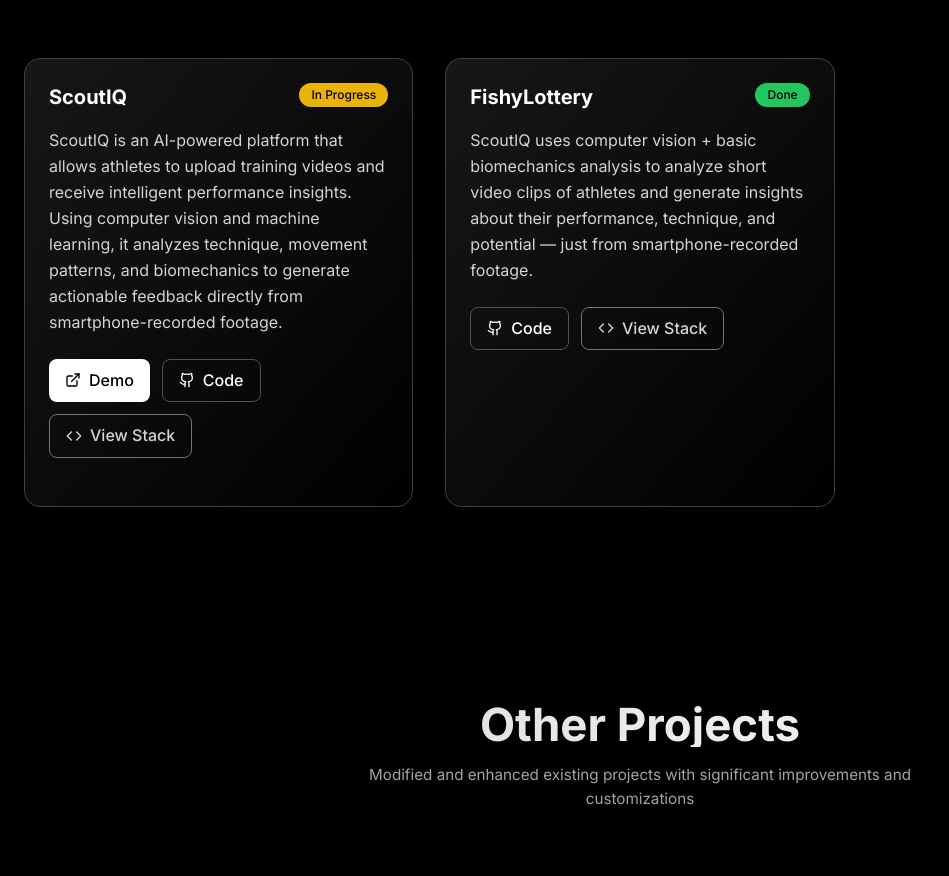
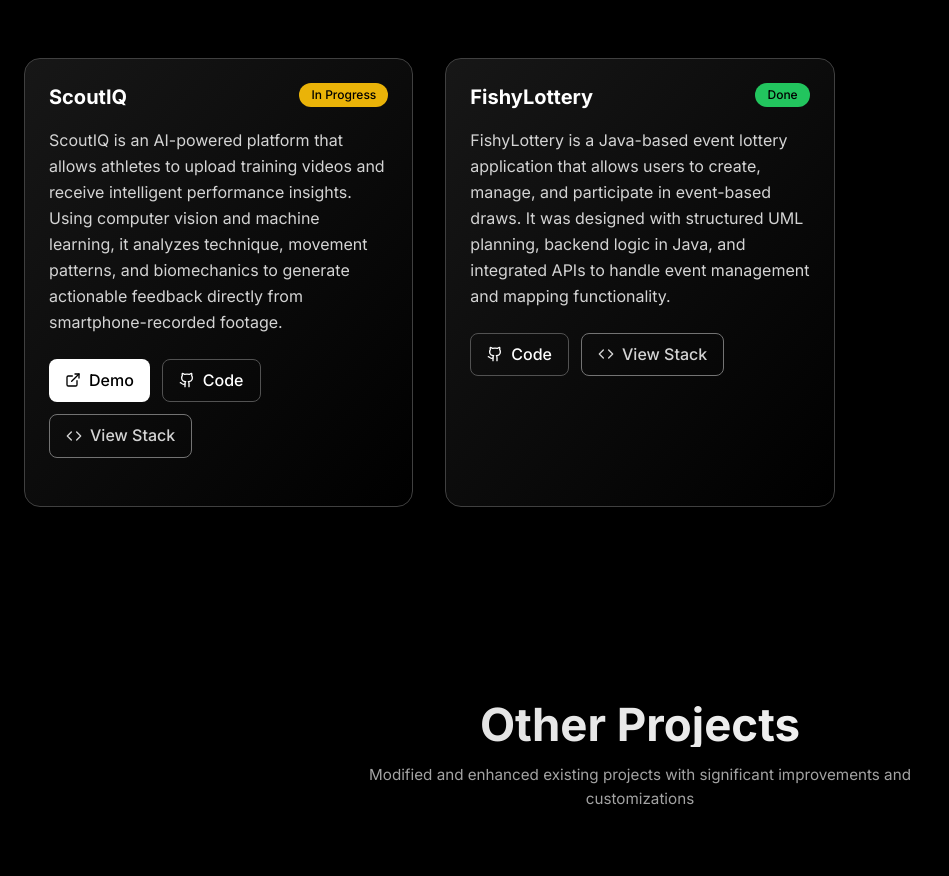
Before and after one commit to AkhilV30/PortfolioSite, a React (Vite) app: page / in a window 1280 px wide. Shown: the part 1480-2356 px from the top of the page, without its empty margins (0-949 px from the left). Built offline with nearby package versions, Linux system fonts and the light colour scheme.

Commit message:
Update project

```diff
--- a/src/components/NotableProjects.tsx
+++ b/src/components/NotableProjects.tsx
@@ -23,11 +23,10 @@ const NotableProjects = ({ isDark }: NotableProjectsProps) => {
     },
     {
       title: "FishyLottery",
-      description: "ScoutIQ uses computer vision + basic biomechanics analysis to analyze short video clips of athletes and generate insights about their performance, technique, and potential — just from smartphone-recorded footage.",
+      description: "FishyLottery is a Java-based event lottery application that allows users to create, manage, and participate in event-based draws. It was designed with structured UML planning, backend logic in Java, and integrated APIs to handle event management and mapping functionality.",
       status: "Done",
       statusColor: "bg-green-500 text-black",
       techStack: ["Figma", "UML", "Java", "Maps API"],
-
       codeUrl: "https://github.com/CMPUT301F25static1/static1-events"
     },
 
```
